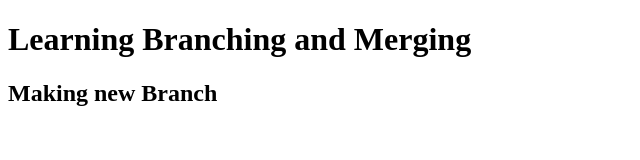
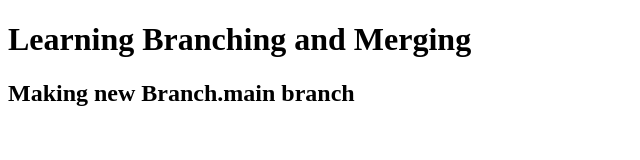
Before and after one commit to surajkumar143786/Branching-and-Merging, a plain HTML site: page index.html in a window 1280 px wide. Shown: the whole page, without its empty margins (0-640 px from the left). Drawn offline with Linux system fonts and the light colour scheme.

Commit message:
made some changes

```diff
--- a/index.html
+++ b/index.html
@@ -7,6 +7,6 @@
 </head>
 <body>
    <h1>Learning Branching and Merging</h1>
-   <h2>Making new Branch</h2>
+   <h2>Making new Branch.main branch</h2>
 </body>
 </html>
```
